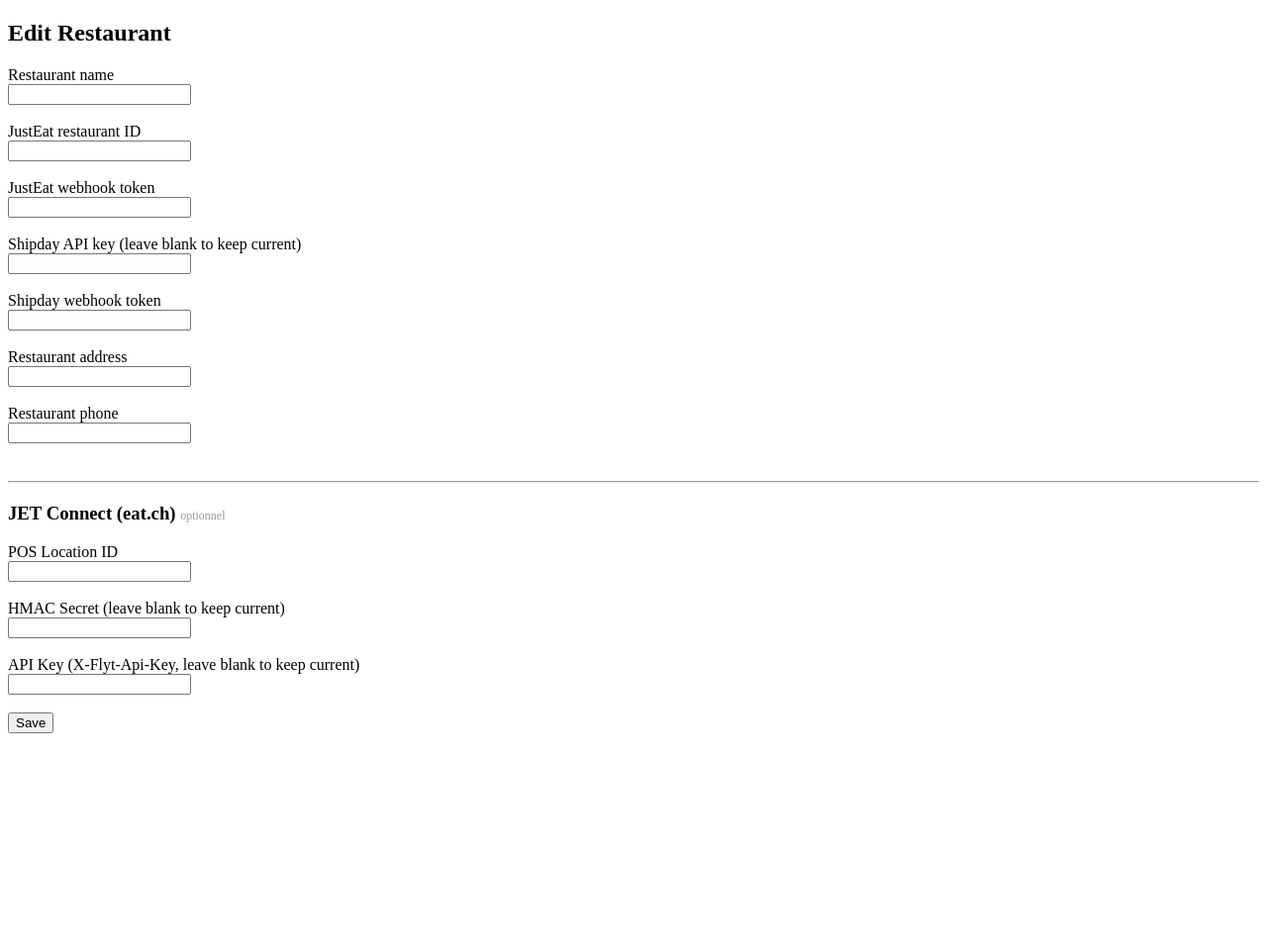
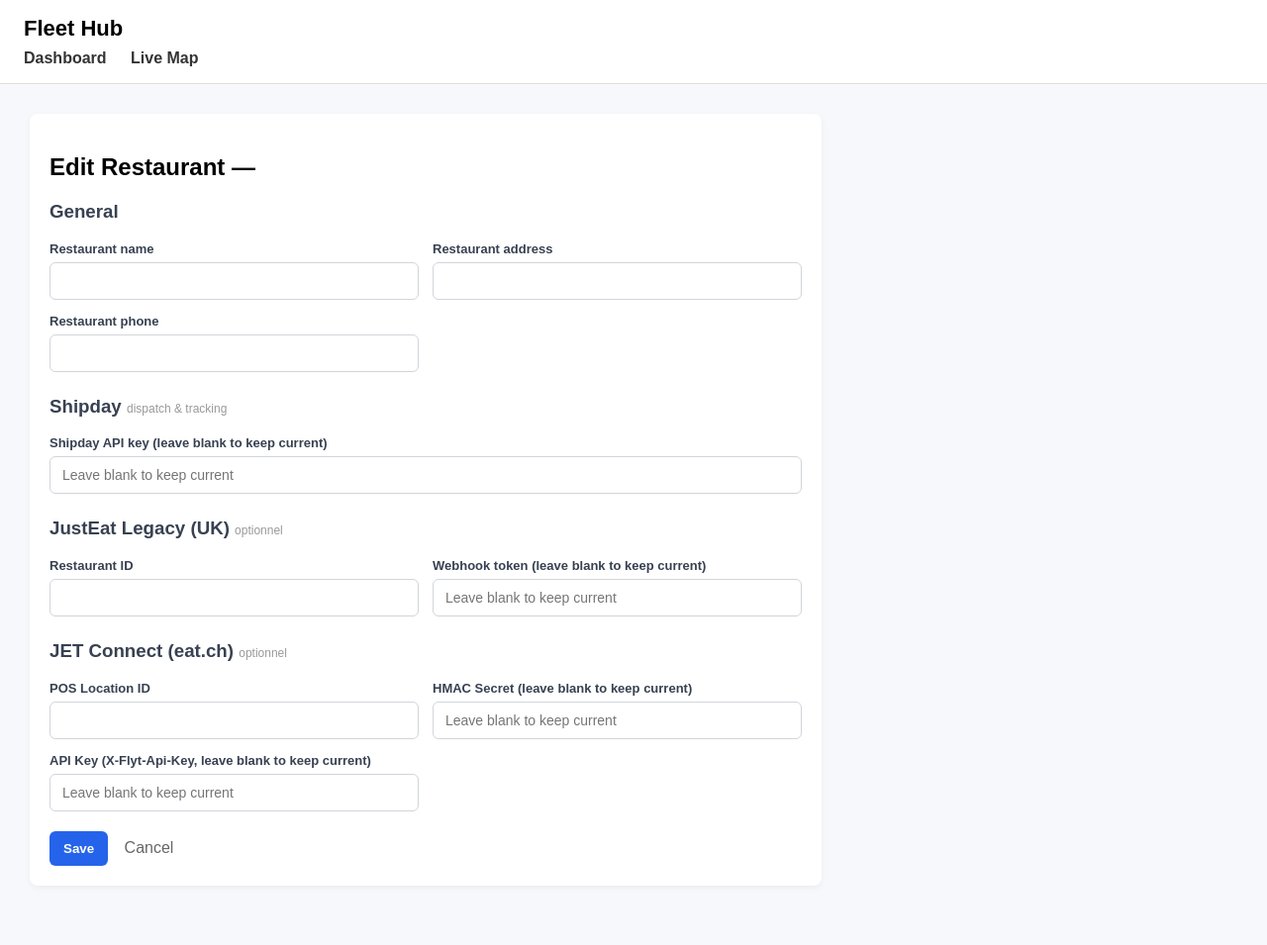
Before and after one commit to leonardmartin-maker/fleet-hub, a FastAPI app: template app/templates/restaurant_edit.html in a window 1280 px wide. Shown: the whole page at 99% size. Before the commit the page ends 741 px from the top, so only its background shows below. Run offline with FastAPI, Linux system fonts and the light colour scheme; the template is opened without the code that fills it, so the values that code supplies are empty.

Commit message:
Make JustEat Legacy fields optional, reorganize dashboard form into sections
- JustEat restaurant_id and webhook_token are now optional (Form(""))
- Dashboard form reorganized into 4 clear sections: General, Shipday, JustEat Legacy (UK), JET Connect (eat.ch)
- restaurant_edit.html restyled to match dashboard design (header, cards, grid layout)
- Validation requires at least one platform (JustEat or JET Connect)
- Duplicate checks only run when platform fields are filled
- Edit form preserves existing values when fields left blank

Co-Authored-By: Claude Opus 4.6 <noreply@anthropic.com>

```diff
--- a/app/templates/restaurant_edit.html
+++ b/app/templates/restaurant_edit.html
@@ -2,50 +2,186 @@
 <html>
 <head>
 <title>Edit Restaurant</title>
+<style>
+    body{
+        font-family: Arial, sans-serif;
+        margin:0;
+        background:#f6f8fb;
+    }
+
+    header{
+        background:white;
+        border-bottom:1px solid #ddd;
+        padding:16px 24px;
+    }
+
+    .title{
+        font-size:22px;
+        font-weight:bold;
+    }
+
+    .nav{
+        margin-top:8px;
+    }
+
+    .nav a{
+        margin-right:20px;
+        text-decoration:none;
+        color:#333;
+        font-weight:bold;
+    }
+
+    .container{
+        padding:30px;
+        max-width:800px;
+    }
+
+    .card{
+        background:white;
+        padding:20px;
+        border-radius:8px;
+        box-shadow:0 2px 6px rgba(0,0,0,0.05);
+        margin-bottom:30px;
+    }
+
+    .form-grid{
+        display:grid;
+        grid-template-columns: repeat(auto-fit, minmax(280px, 1fr));
+        gap:14px;
+        margin-top:16px;
+    }
+
+    .form-field label{
+        display:block;
+        font-size:13px;
+        font-weight:bold;
+        color:#374151;
+        margin-bottom:6px;
+    }
+
+    .form-field input{
+        width:100%;
+        box-sizing:border-box;
+        padding:10px 12px;
+        border:1px solid #d1d5db;
+        border-radius:6px;
+        font-size:14px;
+        background:white;
+    }
+
+    .btn{
+        background:#2563eb;
+        color:white;
+        border:none;
+        padding:10px 14px;
+        border-radius:6px;
+        cursor:pointer;
+        font-weight:bold;
+    }
+
+    .btn:hover{
+        opacity:0.95;
+    }
+
+    .muted{
+        color:#666;
+        font-size:14px;
+    }
+
+    .section-title{
+        margin-top:24px;
+        color:#374151;
+    }
+
+    .section-hint{
+        font-size:12px;
+        color:#999;
+        font-weight:normal;
+    }
+</style>
 </head>
 
 <body>
 
-<h2>Edit Restaurant {{ tenant.tenantId }}</h2>
+<header>
+    <div class="title">Fleet Hub</div>
+    <div class="nav">
+        <a href="/dashboard">Dashboard</a>
+        <a href="/tracking">Live Map</a>
+    </div>
+</header>
 
-<form method="post">
+<div class="container">
+    <div class="card">
+        <h2>Edit Restaurant — {{ tenant.tenantId }}</h2>
 
-<label>Restaurant name</label><br>
-<input name="restaurant_name" value="{{ tenant.restaurantName }}"><br><br>
+        <form method="post">
 
-<label>JustEat restaurant ID</label><br>
-<input name="justeat_restaurant_id" value="{{ tenant.justeat.restaurant_id }}"><br><br>
+            <h3 class="section-title" style="margin-top:8px;">General</h3>
+            <div class="form-grid">
+                <div class="form-field">
+                    <label>Restaurant name</label>
+                    <input name="restaurant_name" value="{{ tenant.restaurantName }}">
+                </div>
 
-<label>JustEat webhook token</label><br>
-<input name="justeat_webhook_token" value="{{ tenant.justeat.webhook_token }}"><br><br>
+                <div class="form-field">
+                    <label>Restaurant address</label>
+                    <input name="restaurant_address" value="{{ tenant.defaults.restaurantAddress }}">
+                </div>
 
-<label>Shipday API key (leave blank to keep current)</label><br>
-<input name="shipday_api_key"><br><br>
+                <div class="form-field">
+                    <label>Restaurant phone</label>
+                    <input name="restaurant_phone" value="{{ tenant.defaults.restaurantPhoneNumber }}">
+                </div>
+            </div>
 
-<label>Shipday webhook token</label><br>
-<input name="shipday_webhook_token" value="{{ tenant.shipday.webhook_token or '' }}"><br><br>
+            <h3 class="section-title">Shipday <span class="section-hint">dispatch & tracking</span></h3>
+            <div class="form-grid">
+                <div class="form-field">
+                    <label>Shipday API key (leave blank to keep current)</label>
+                    <input name="shipday_api_key" placeholder="Leave blank to keep current">
+                </div>
+            </div>
 
-<label>Restaurant address</label><br>
-<input name="restaurant_address" value="{{ tenant.defaults.restaurantAddress }}"><br><br>
+            <h3 class="section-title">JustEat Legacy (UK) <span class="section-hint">optionnel</span></h3>
+            <div class="form-grid">
+                <div class="form-field">
+                    <label>Restaurant ID</label>
+                    <input name="justeat_restaurant_id" value="{{ (tenant.justeat or {}).get('restaurant_id', '') }}">
+                </div>
 
-<label>Restaurant phone</label><br>
-<input name="restaurant_phone" value="{{ tenant.defaults.restaurantPhoneNumber }}"><br><br>
+                <div class="form-field">
+                    <label>Webhook token (leave blank to keep current)</label>
+                    <input name="justeat_webhook_token" placeholder="Leave blank to keep current">
+                </div>
+            </div>
 
-<hr style="margin:20px 0;">
-<h3>JET Connect (eat.ch) <span style="font-size:12px;color:#999;font-weight:normal;">optionnel</span></h3>
+            <h3 class="section-title">JET Connect (eat.ch) <span class="section-hint">optionnel</span></h3>
+            <div class="form-grid">
+                <div class="form-field">
+                    <label>POS Location ID</label>
+                    <input name="jet_connect_pos_location_id" value="{{ (tenant.jet_connect or {}).get('pos_location_id', '') }}">
+                </div>
 
-<label>POS Location ID</label><br>
-<input name="jet_connect_pos_location_id" value="{{ (tenant.jet_connect or {}).get('pos_location_id', '') }}"><br><br>
+                <div class="form-field">
+                    <label>HMAC Secret (leave blank to keep current)</label>
+                    <input name="jet_connect_hmac_secret" type="password" placeholder="Leave blank to keep current">
+                </div>
 
-<label>HMAC Secret (leave blank to keep current)</label><br>
-<input name="jet_connect_hmac_secret" type="password"><br><br>
+                <div class="form-field">
+                    <label>API Key (X-Flyt-Api-Key, leave blank to keep current)</label>
+                    <input name="jet_connect_api_key" placeholder="Leave blank to keep current">
+                </div>
+            </div>
 
-<label>API Key (X-Flyt-Api-Key, leave blank to keep current)</label><br>
-<input name="jet_connect_api_key" value=""><br><br>
+            <div style="margin-top:20px;">
+                <button class="btn" type="submit">Save</button>
+                <a href="/dashboard" style="margin-left:12px;color:#666;text-decoration:none;">Cancel</a>
+            </div>
 
-<button type="submit">Save</button>
-
-</form>
+        </form>
+    </div>
+</div>
 
 </body>
 </html>
```
Also changed, not shown: app/routes/dashboard.py (+48 -30 lines), app/templates/dashboard.html (+22 -8 lines).
